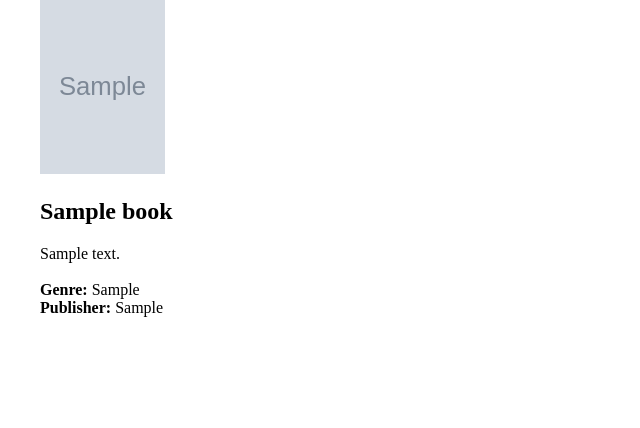
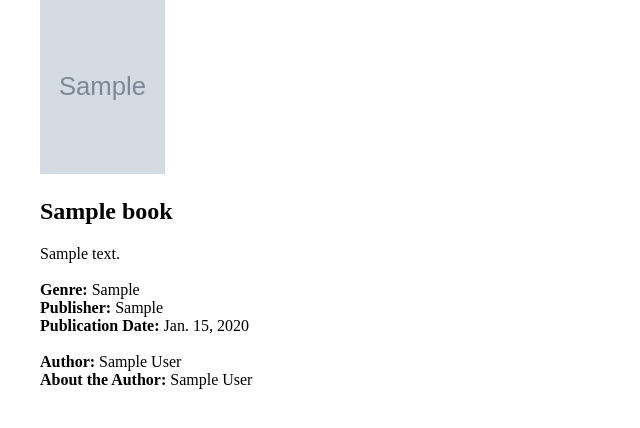
Before and after one commit to trujiyo/GeekText, a Django app: a page that uses GeekText/BookStore/templates/BookDetails/bookDetails.html in a window 1280 px wide. Shown: the part 93-521 px from the top of the page, without its empty margins (0-640 px from the left). Run offline with Django 3.2, Linux system fonts and the light colour scheme; tables that the repository leaves empty hold one stand-in row (values such as "Sample post"); grey boxes marked "Sample" are stand-in pictures.

Commit message:
Book Model updated for author, author bio, and publication date; cover can now be enlarged on the book details page

```diff
--- a/GeekText/BookStore/models.py
+++ b/GeekText/BookStore/models.py
@@ -1,19 +1,20 @@
 from django.db import models
 from django.urls import reverse
+from datetime import datetime
 
 # Create your models here.
 
-#S.T. started Book Details model below
+#S.T. created Book Details model below
 class Book(models.Model):
     book_name = models.CharField(max_length = 256)
     description = models.CharField(max_length=10000)
     genre = models.CharField(max_length = 256)
+    cover = models.ImageField(null=True, upload_to='media')
     publishing_info = models.CharField(max_length = 256)
-    cover = models.ImageField(null=True, upload_to='media')
-
+    published_date = models.DateField(default=datetime.now)
+    author = models.CharField(max_length = 256, default = "Author Unkown")
+    author_bio = models.CharField(max_length=10000, default = "N/A")
     #average_rating
-    #cover
-    #author name and bio?
     class Meta:
       verbose_name_plural = "Books"
 
--- a/GeekText/BookStore/templates/BookDetails/bookDetails.html
+++ b/GeekText/BookStore/templates/BookDetails/bookDetails.html
@@ -2,7 +2,9 @@
 {% block body %}
     {% if Book.cover %}
         <br><br>
+        <a href= "{{ Book.cover.url }}">
         <img class="img" src="{{ Book.cover.url }}" width="125" height="175">
+        </a>
         <br>
         <h2>{{ Book.book_name }}</h2>
         {{ Book.description}}
@@ -10,6 +12,13 @@
         <b>Genre:</b> {{ Book.genre }}
         <br>
         <b>Publisher:</b> {{ Book.publishing_info }}
+        <br>
+        <b>Publication Date:</b> {{ Book.published_date}}
+        <br><br>
+        <b>Author:</b> {{Book.author}}
+        <br>
+        <b>About the Author:</b> {{Book.author_bio}}
+        <br>
     {% else %}
         <h2>{{ Book.book_name }}</h2>
         {{ Book.description}}
@@ -17,6 +26,13 @@
         <b>Genre:</b> {{ Book.genre }}
         <br>
         <b>Publisher:</b> {{ Book.publishing_info }}
+        <br>
+        <b>Publication Date:</b> {{ Book.published_date}}
+        <br><br>
+        <b>Author:</b> {{Book.author}}
+        <br>
+        <b>About the Author:</b> {{Book.author_bio}}
+        <br>
     {% endif %}
 
 {% endblock %}
--- a/GeekText/BookStore/templates/BookDetails/index.html
+++ b/GeekText/BookStore/templates/BookDetails/index.html
@@ -10,10 +10,12 @@
                 <div class="card">
                     <img class="img" src="{{ books.cover.url }}" width="125" height="175"><br>
                     <a href="{{ books.get_absolute_url }}"> {{books.book_name}} </a>
+                    <br>by: {{books.author}}
                 </div>
                 {% else %}
                 <div class="card">
                     <a href="{{ books.get_absolute_url }}"> {{books.book_name}} </a>
+                    <br>by: {{books.author}}
                 </div>
                 {% endif %}
             {% endfor %}
```
